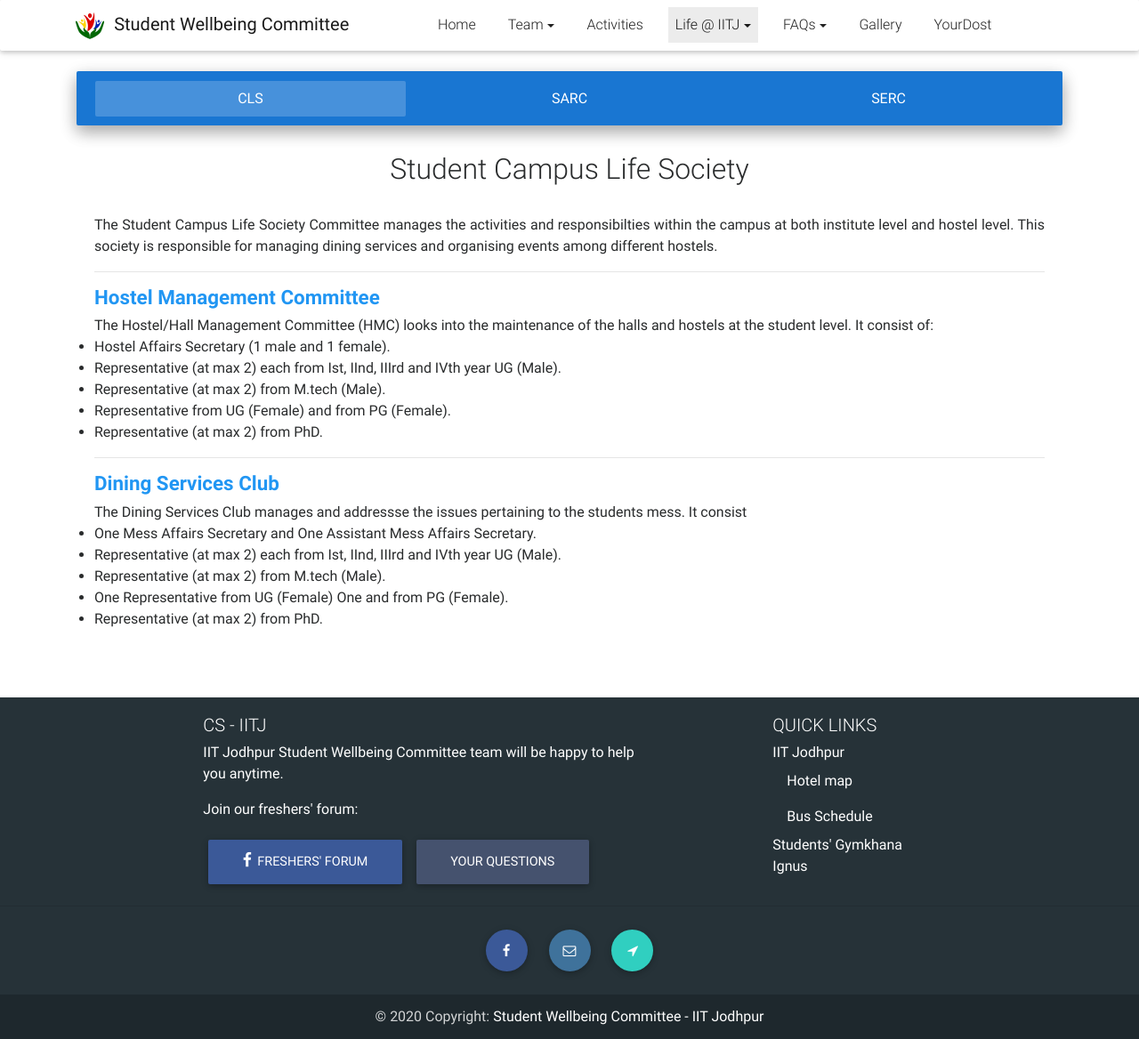
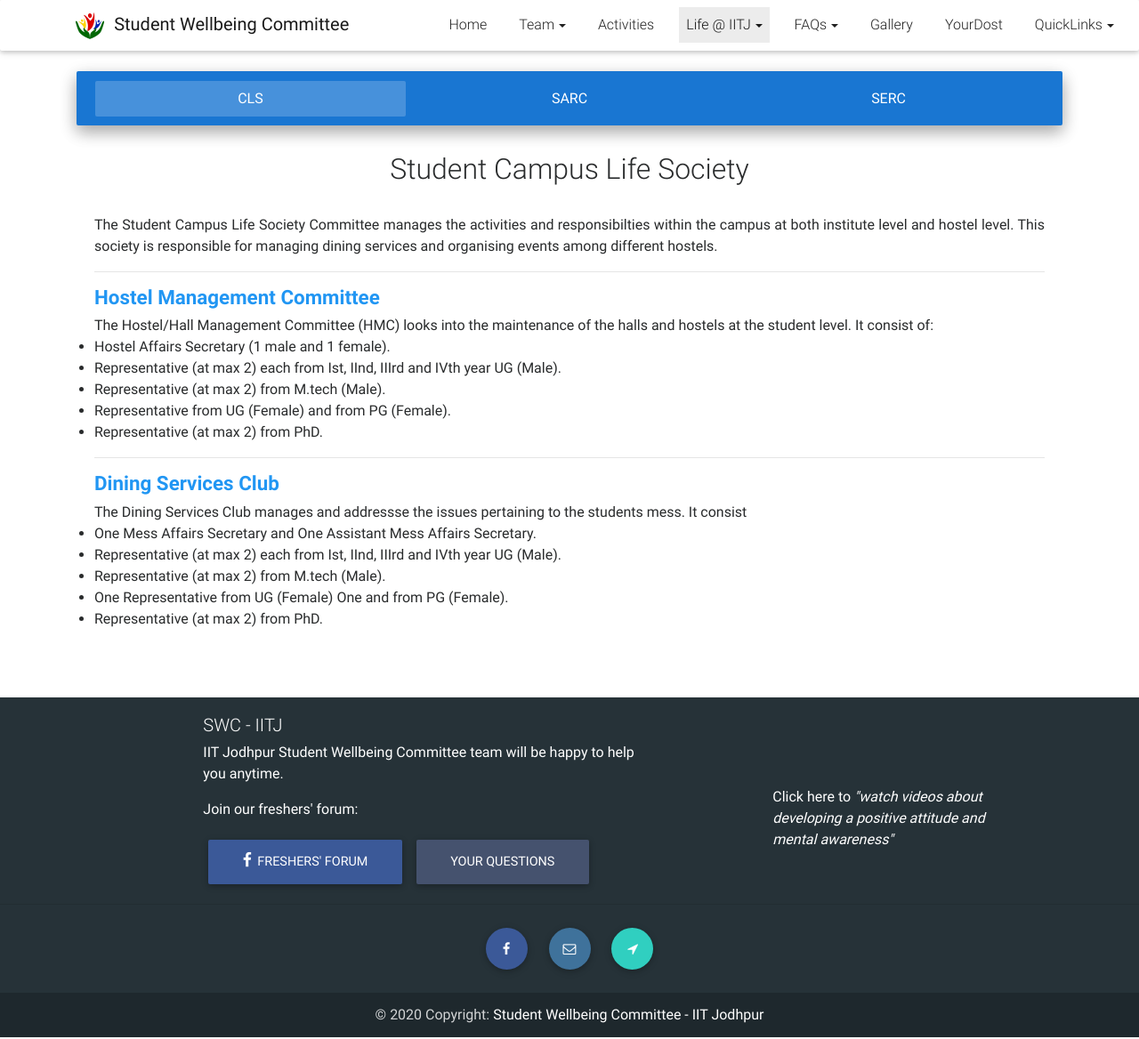
Before and after one commit to manav1403/CS-website, a PHP site: page /committees.php in a window 1280 px wide. Shown: the whole page at 89% size. Run offline with PHP 8.4, Linux system fonts and the light colour scheme.

Commit message:
changed facebook link and annoucments

```diff
--- a/cs/footer.html
+++ b/cs/footer.html
@@ -6,7 +6,7 @@
 
             <!--First column-->
             <div class="col-md-5 offset-md-2">
-                <h5 class="title">CS - IITJ</h5>
+                <h5 class="title">SWC - IITJ</h5>
                 <p>IIT Jodhpur Student Wellbeing Committee team will be happy to help you anytime.</p>
                 <p>Join our freshers' forum:</p>
                 <a class="btn btn-lg btn-fb" role="button"
@@ -20,14 +20,13 @@
 
             <!--Second column-->
             <div class="col-md-3 offset-md-1">
-                <h5 class="title">Quick Links</h5>
+                <!-- <h5 class="title">Quick Links</h5>
                 <ul>
                     <li><a target="_blank" href="http://iitj.ac.in/">IIT Jodhpur</a></li>
-                    <li><a class="nav-link" href="map/index.html">Hotel map</a></li>
-                    <li><a class="nav-link" href="bus_schedule.php">Bus Schedule</a></li>
                     <li><a target="_blank" href="http://students.iitj.ac.in/">Students' Gymkhana</a></li>
                     <li><a target="_blank" href="http://ignus.org/">Ignus</a></li>
-                </ul>
+                </ul> -->
+                <p class="pt-5"><a>Click here</a> to <i>"watch videos about developing a positive attitude and mental awareness"</i></p>
             </div>
             <!--/.Second column-->
 
@@ -41,7 +40,7 @@
     <div class="social-section">
         <ul>
             <li><a target="_blank" class="btn-floating btn-small btn-fb"
-                   href="https://www.facebook.com/CounsellingService.IITJodhpur/"><i class="fa fa-facebook"></i></a>
+                   href="https://www.facebook.com/SWC.IITJodhpur/"><i class="fa fa-facebook"></i></a>
             </li>
             <li>
                 <a class="btn-floating btn-small btn-ins"
--- a/cs/hostel_mess_faqs.php
+++ b/cs/hostel_mess_faqs.php
@@ -198,7 +198,7 @@ include 'navbar.html';
     <div class="social-section">
         <ul>
             <li><a target="_blank" class="btn-floating btn-small btn-fb"
-                   href="https://www.facebook.com/CounsellingService.IITJodhpur/"><i class="fa fa-facebook"> </i></a>
+                   href="https://www.facebook.com/SWC.IITJodhpur/"><i class="fa fa-facebook"> </i></a>
             </li>
         </ul>
     </div>
--- a/cs/misc_faqs.php
+++ b/cs/misc_faqs.php
@@ -262,7 +262,7 @@ include 'navbar.html';
     <div class="social-section">
         <ul>
             <li><a target="_blank" class="btn-floating btn-small btn-fb"
-                   href="https://www.facebook.com/CounsellingService.IITJodhpur/"><i class="fa fa-facebook"> </i></a>
+                   href="https://www.facebook.com/SWC.IITJodhpur/"><i class="fa fa-facebook"> </i></a>
             </li>
         </ul>
     </div>
--- a/cs/navbar.html
+++ b/cs/navbar.html
@@ -65,6 +65,15 @@
 
                     <li class="nav-item" id="nav-9">
                         <a class="nav-link" href="coming_soon.php">YourDost</a>
+                    </li>
+                    <li class="nav-item dropdown btn-group" id="nav-10">
+                        <a class="nav-link dropdown-toggle" id="dropdownMenu10" data-toggle="dropdown" aria-haspopup="true" aria-expanded="false">QuickLinks</a>
+                        <div class="dropdown-menu dropdown" aria-labelledby="dropdownMenu10">
+                            <a href="bus_schedule.php" id="nav-10-1" class="dropdown-item">Bus Schedule</a>
+                            <a href="map/index.html" id="nav-10-2" class="dropdown-item">Hotel map</a>
+                            <a href="http://iitj.ac.in/department/facultyprofile.php?str=samanwita@iitj.ac.in&dept=chemistry" id="nav-10-3" class="dropdown-item">Assoc. Dean (Students)</a>
+                            <a href="http://iitj.ac.in/" id="nav-10-3" class="dropdown-item">IITJ</a>
+                        </div>
                     </li>
 
                 </ul>
```
Also changed, not shown: cs/index.php (+37 -39 lines).
